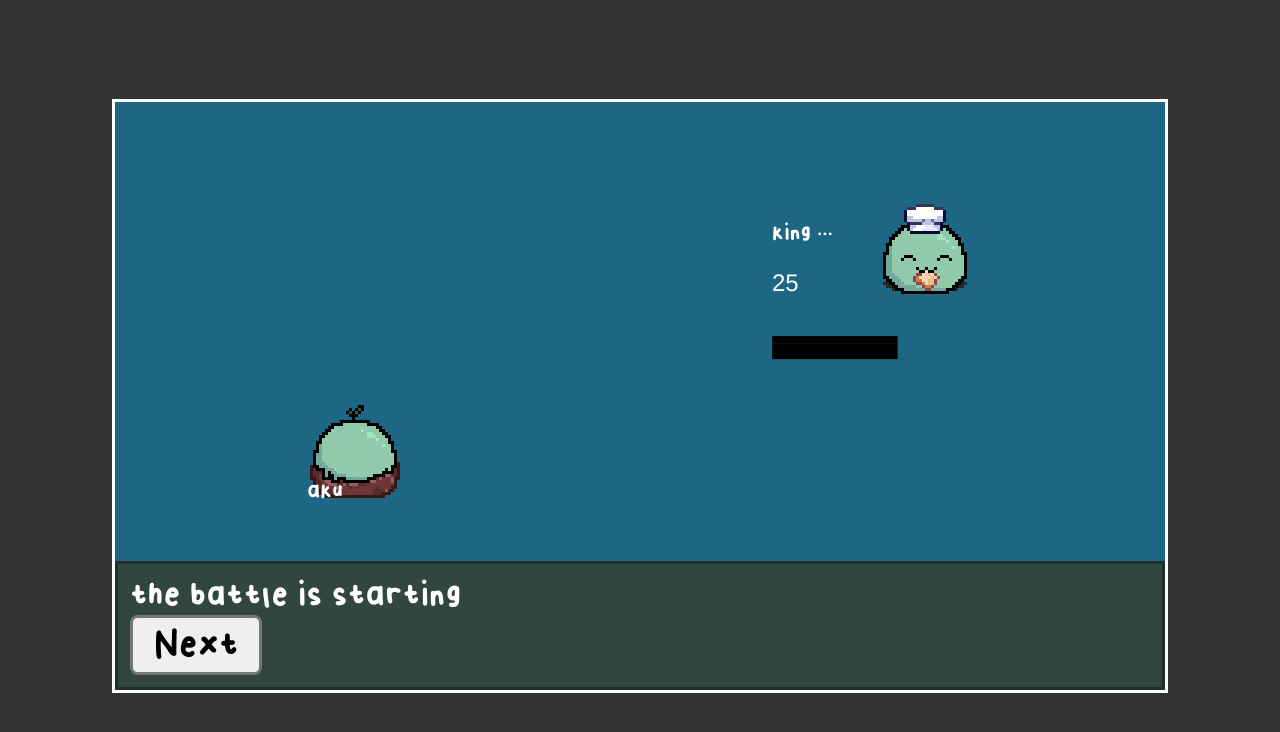
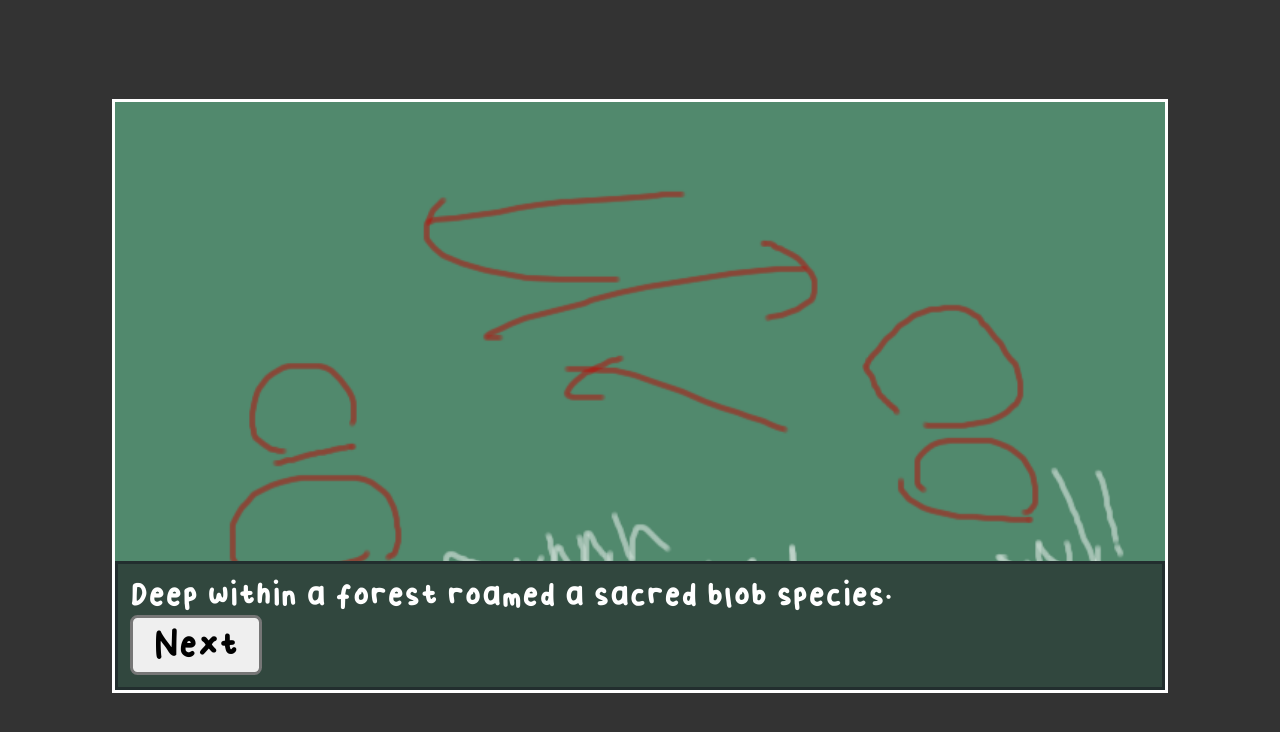
Before and after one commit to iiaky/iiaky.github.io, a website: page index.html in a window 1280 px wide. Drawn offline with Linux system fonts and the light colour scheme; files whose address does not match are found by name.

Commit message:
added prologue dialogue script

```diff
--- a/Overworld.js
+++ b/Overworld.js
@@ -113,9 +113,9 @@ class Overworld {
         this.startGameLoop();
         // drawing (copying) the map pixel data (from the image) onto the canvas
         this.map.startCutscene([ // starts a cutscene for npc interactions - useful in path
-            // { type: "prologue", scene: "event1" },
+            { type: "prologue", scene: "event1" },
             // { who: "player", type: "walk", direction: "down" },
-            // { who: "player", type: "selectCharacter" }
+            { who: "player", type: "selectCharacter" },
             // { type: "inputName"}
             { type: "battle" }
         ])
--- a/Prologue.js
+++ b/Prologue.js
@@ -65,17 +65,59 @@ window.cutscenes = {
             required: ["pp1"],
             src: "images/cutscenes/prologue/testprologue1.png",
             events: [
-                { type: "textMessage", text: " pppp "},
-                { type: "textMessage", text: " poopoo "}
+                { type: "textMessage", text: "Deep within a forest roamed a sacred blob species."},
+                { type: "textMessage", text: "They hopped about, made sure the wildlife was playing nice, and were undeniably cute."},
+                { type: "textMessage", text: "Thriving under nature’s protection, they preserved the peace of the land."}
             ]
         },
         {
             src: "images/maps/test\ battle.png",
             events: [
-                { type: "textMessage", text: " /// "}
+                { type: "textMessage", text: "Every year, under the full moon, you could hear the forest awaken with soft squishes." },
+                { type: "textMessage", text: "And beneath, the treaded grass sprung back, blanketing any lingering signs of their presence." },
+                { type: "textMessage", text: "Where were they going?" },
             ]
-        }
-
+        },
+        {
+            src: "images/maps/test\ battle.png",
+            events: [
+                { type: "textMessage", text: "Regardless, they embraced all the species, and were especially welcoming to the new humans." },
+                { type: "textMessage", text: "Tribes hunted and gathered, domesticated animals, irrigated the land, and traded with neighboring tribes." },
+                { type: "textMessage", text: "Settlements rose and fell, conquered and got overturned. Civilization was underway." },
+                { type: "textMessage", text: "It was a delicate dance, but for a while, the forest existed in harmony." },
+            ]
+        },
+        {
+            src: "images/maps/test\ battle.png",
+            events: [
+                { type: "textMessage", text: "As governments manifested and monarchs conquered, the human population bloomed, but so did their greed for power." },
+                { type: "textMessage", text: "With each new generation, their relationship to the blobs became more strained." },
+                { type: "textMessage", text: "The blobs, once free to roam the world, now had rules and regulations thrust upon them." },
+                { type: "textMessage", text: "They found themselves isolated from the nature they were supposed to protect." },
+            ]
+        },
+        {
+            src: "images/maps/test\ battle.png",
+            events: [
+                { type: "textMessage", text: "The 7th generation monarchs, for unknown reasons, started to interrogate and kill any blob they found wandering around." },
+                { type: "textMessage", text: "The 8th generation monarchs confined the blobs to a remote area just east of the caves." },
+                { type: "textMessage", text: "The 9th generation monarchs deforested most of the surrounding land for lumber." },
+                { type: "textMessage", text: "In the wake of humans, the defenseless blob species suffered immense loss. With their population dwindling, the remaining blobs focused their efforts on survival." },
+            ]
+        },
+        {
+            src: "images/maps/test\ battle.png",
+            events: [
+                { type: "textMessage", text: "They tore down the same trees they grew up with, they mined the same earth they had played around in, and they, too, instilled a parliament." },
+                { type: "textMessage", text: "The king declared mobilization of resources to prepare for war, and the spirit of their peace was lost in the wind." }            ]
+        },
+        {
+            src: "images/maps/test\ battle.png",
+            events: [
+                { type: "textMessage", text: "That brings us to today. 10 years have passed, and we’re at the dawn of the 10th generation. Both sides’ hostility are at an all time high." },
+                { type: "textMessage", text: "Can you find a way to preserve the peace?" }
+            ]
+        },
     ],
     event2: [
 
--- a/content/battlescript.js
+++ b/content/battlescript.js
@@ -2,8 +2,8 @@ window.script = {
     // scene 1 - case of []
     scene1: {
         ch1: {
-            name: "choice 1", // the actual name displayed
-            description: "asdasd", // some additional info displayed in text bar
+            name: "some descriotion here", // the actual name displayed
+            description: "yessir", // some additional info displayed in text bar
             success: [ // what happens after
                 { type: "textMessage", text: "u eat bread"},
                 { type: "textMessage", text: "they happy!"},
@@ -15,7 +15,7 @@ window.script = {
 
         ch2: {
             name: "choice 2",
-            description: "",
+            description: "im so good at this. send help :D",
             success: [
                 { type: "textMessage", text: "u leave w deep regret"},
                 { type: "stateChange", trust: -10 }
--- a/styles/global.css
+++ b/styles/global.css
@@ -3,8 +3,14 @@
     src: url('../images/fonts/Bubbly-Regular.otf');
 }
 
+@font-face {
+    font-family: BubbleBoop;
+    src: url('../images/fonts/BubbleBoop-Regular.ttf');
+}
+
+
 html * {
-    font-family: Bubbly, Helvetica, sans-serif;
+    font-family: Bubbly, BubbleBoop, Helvetica, sans-serif;
 }
 
 :root {
```
Also changed, not shown: content/actions.js (deleted, +0 -18 lines), battle/TurnCycle.js (line endings or trailing spaces), images/fonts/BubbleBoop-Regular.ttf (added), images/fonts/Winkle-Regular.ttf (deleted), images/fonts/sweet purple.ttf (deleted).
